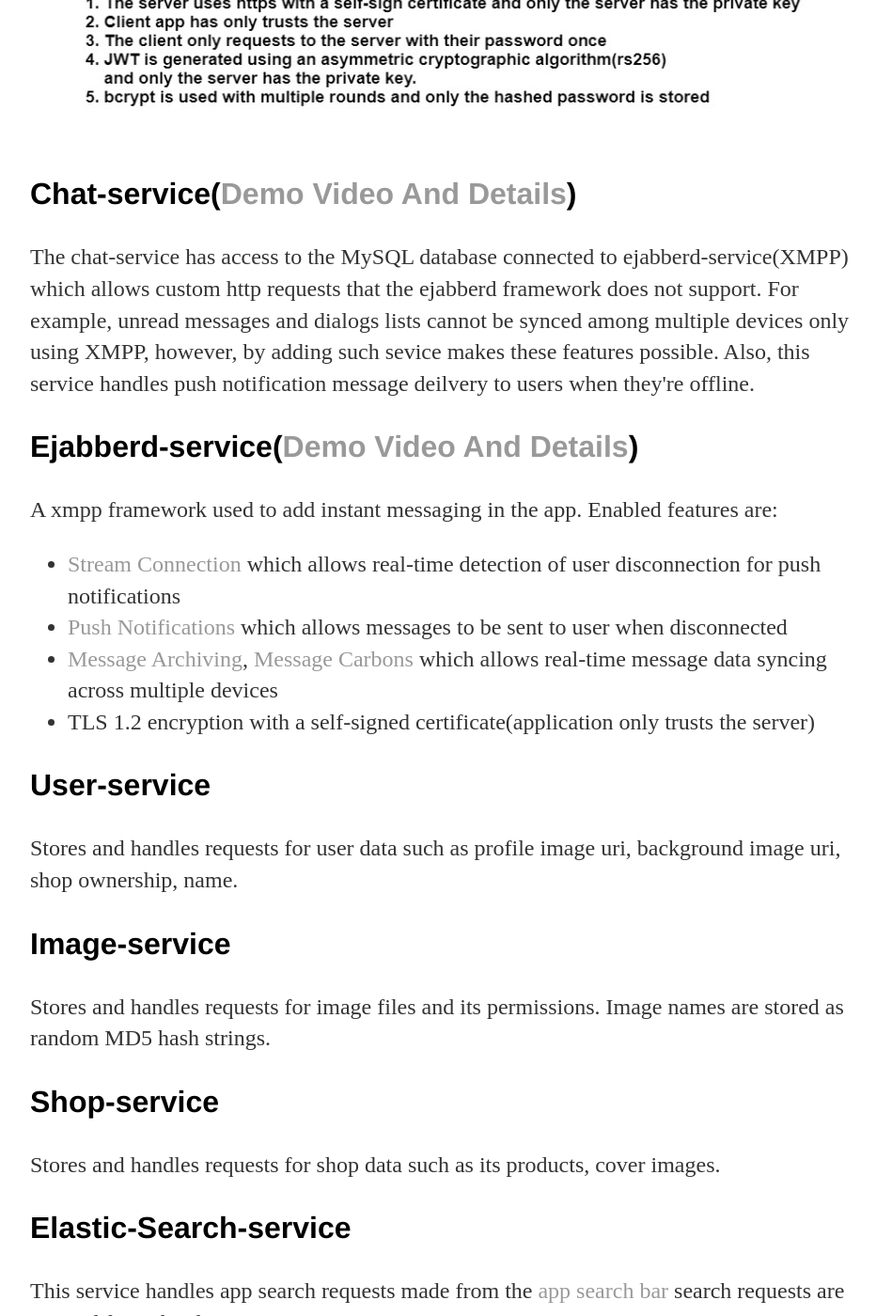
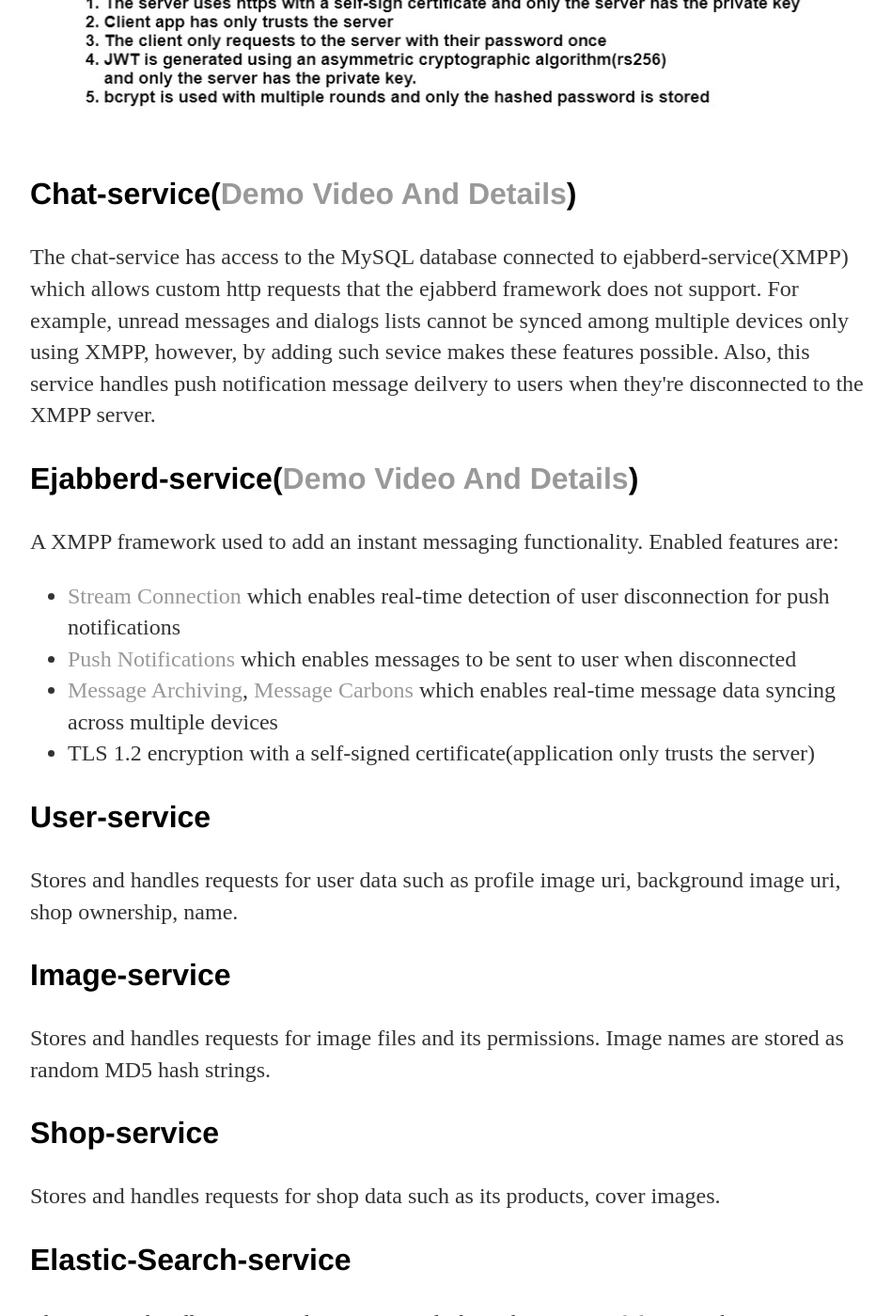
Before and after one commit to jcho7022/jcho7022.github.io, a Jekyll site: the page built from projects/float/index.html, in a window 1280 px wide and 1400 px high, scrolled down 4649 px. Shown: the whole window at 94% size, without its empty margins (160-1109 px from the left). Built offline with Jekyll 4.4.1, drawn with Linux system fonts in a browser that asks for light colours; some of the changed text lies outside the part shown.

Commit message:
Update index.html

```diff
--- a/projects/float/index.html
+++ b/projects/float/index.html
@@ -60,14 +60,15 @@
       <p>The chat-service has access to the MySQL database connected to ejabberd-service(XMPP) which allows custom http requests that
       the ejabberd framework does not support. For example, unread messages and dialogs lists cannot be synced among
       multiple devices only using XMPP, however, by adding such sevice makes these features possible. Also,
-      this service handles push notification message deilvery to users when they're offline.</p>
+      this service handles push notification message deilvery to users when they're disconnected to the XMPP server.</p>
 
    <h3>Ejabberd-service(<a href="https://jcho7022.github.io/projects/chatbot/">Demo Video And Details</a>)</h3>
-      <p>A xmpp framework used to add instant messaging in the app. Enabled features are:
+      <p>A XMPP framework used to add an instant messaging functionality. Enabled features are:
 	    <ul class="chat_features">
-        <li><a href="https://xmpp.org/extensions/xep-0198.html">Stream Connection</a> which allows real-time detection of user disconnection for push notifications</li>
-        <li><a href="https://xmpp.org/extensions/xep-0357.html">Push Notifications</a> which allows messages to be sent to user when disconnected</li>
-	<li><a href="https://xmpp.org/extensions/xep-0136.html">Message Archiving</a>, <a href="https://xmpp.org/extensions/xep-0280.html">Message Carbons</a> which allows real-time message data syncing across multiple devices</li>
+        <li><a href="https://xmpp.org/extensions/xep-0198.html">Stream Connection</a> which enables real-time detection of user disconnection for push notifications</li>
+        <li><a href="https://xmpp.org/extensions/xep-0357.html">Push Notifications</a> which enables messages to be sent to user when disconnected</li>
+	<li><a href="https://xmpp.org/extensions/xep-0136.html">Message Archiving</a>, <a href="https://xmpp.org/extensions/xep-0280.html">Message Carbons</a>
+		which enables real-time message data syncing across multiple devices</li>
 	<li>TLS 1.2 encryption with a self-signed certificate(application only trusts the server)</li>
 	</ul>
 
```
Also changed, not shown: other parts of projects/float/index.html (+3 -3 lines).
